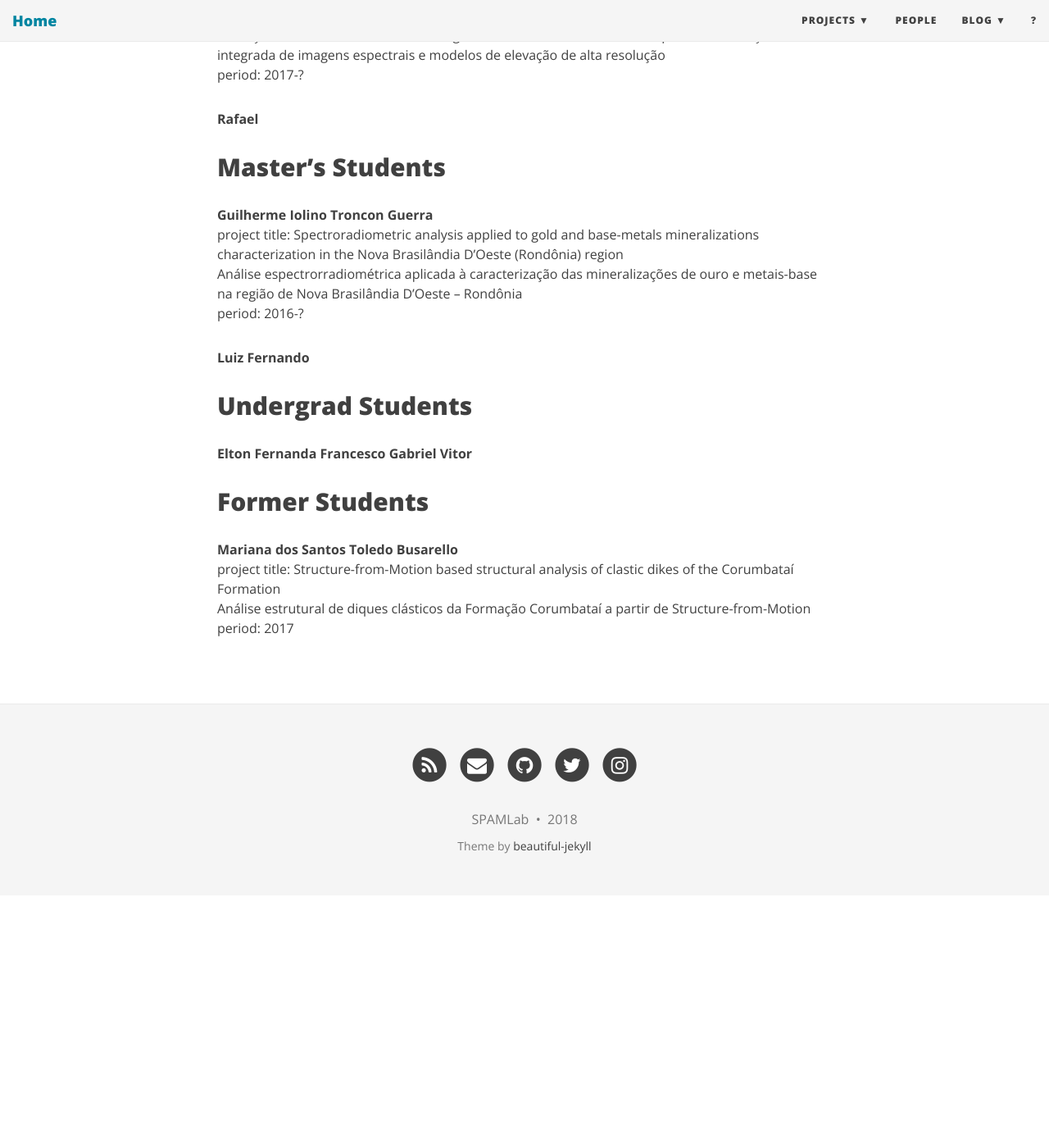
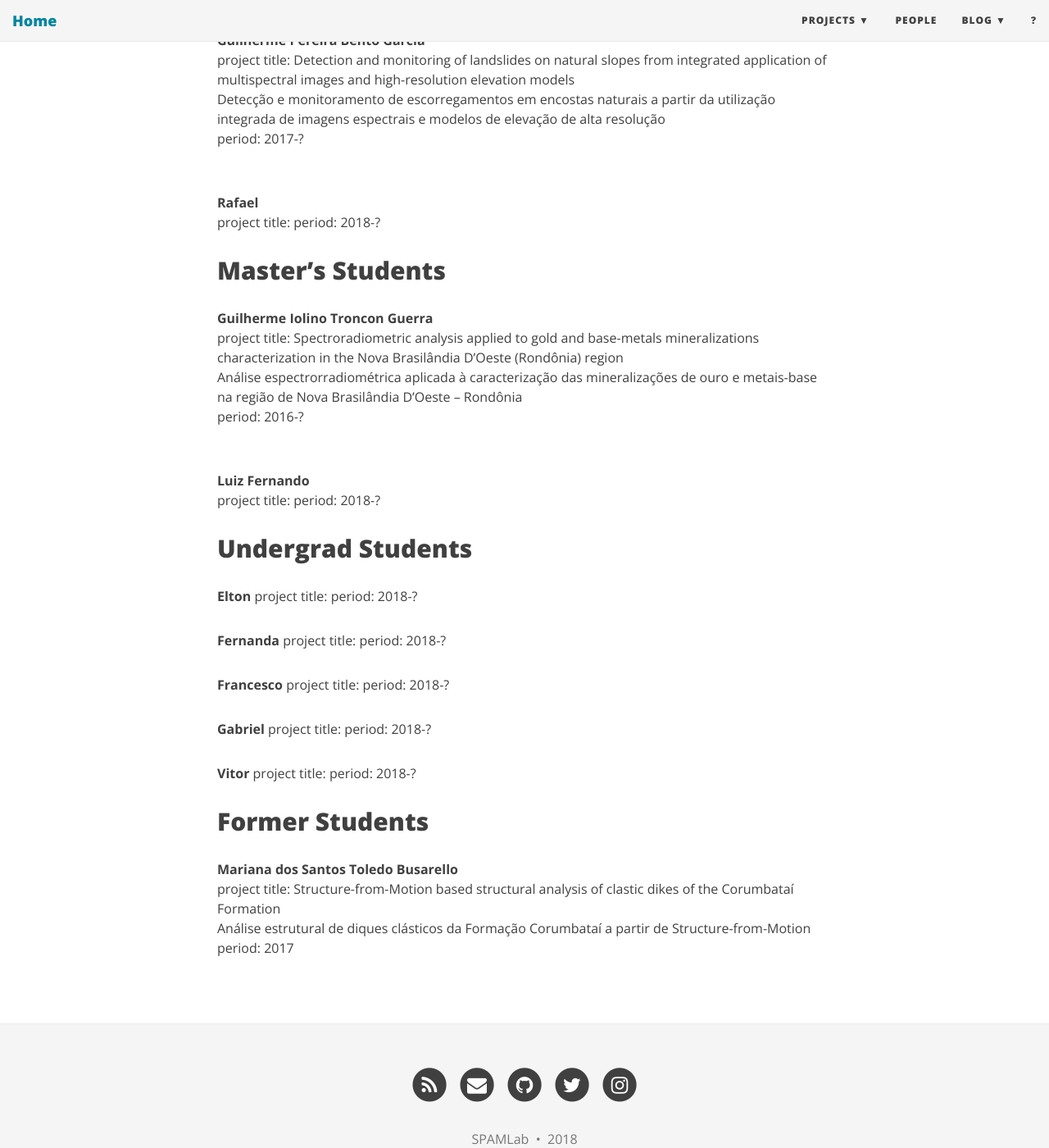
Before and after one commit to SPAMLab/SPAMLab.github.io, a Jekyll site: the page built from people.md, in a window 1280 px wide and 1400 px high, scrolled down 842 px. Shown: the whole window at 82% size. Built offline with Jekyll 4.4.1, drawn with Linux system fonts in a browser that asks for light colours; nearby versions of some CDN libraries; before the commit the page ends 1934 px from its top, so only the background shows below that.

Commit message:
Update people.md

```diff
--- a/people.md
+++ b/people.md
@@ -12,44 +12,67 @@ My ORCiD is [0000-0001-5073-5572](http://orcid.org/0000-0001-5073-5572)
 
 You can see my Lattes CV in [Portuguese](http://lattes.cnpq.br/5846052449613692) or in [English](http://buscatextual.cnpq.br/buscatextual/visualizacv.do?metodo=apresentar&id=K4769337Z5&idiomaExibicao=2). The Lattes Database is a Curriculum and institutions database of Science and Technology areas in Brazil.
 
+&nbsp;
 
 ## PhD Students
 **Camila Duelis Viana**
 project title: Application of multi-scale photogrammetry in structural data collection
 Aplicação de fotogrametria digital multi-escala para aquisição de dados estruturais
 period: 2017-?
-
-
-
+&nbsp;
 
 **Guilherme Pereira Bento Garcia**
 project title: Detection and monitoring of landslides on natural slopes from integrated application of multispectral images and high-resolution elevation models
 Detecção e monitoramento de escorregamentos em encostas naturais a partir da utilização integrada de imagens espectrais e modelos de elevação de alta resolução
 period: 2017-?
+&nbsp;
 
 **Rafael**
-
+project title:
+period: 2018-?
+&nbsp;
 
 ## Master's Students
 **Guilherme Iolino Troncon Guerra**
 project title: Spectroradiometric analysis applied to gold and base-metals mineralizations characterization in the Nova Brasilândia D’Oeste (Rondônia) region
 Análise espectrorradiométrica aplicada à caracterização das mineralizações de ouro e metais-base na região de Nova Brasilândia D’Oeste – Rondônia
 period: 2016-?
+&nbsp;
 
 **Luiz Fernando**
-
+project title:
+period: 2018-?
+&nbsp;
 
 ## Undergrad Students
 **Elton**
+project title:
+period: 2018-?
+&nbsp;
+
 **Fernanda**
+project title:
+period: 2018-?
+&nbsp;
+
 **Francesco**
+project title:
+period: 2018-?
+&nbsp;
+
 **Gabriel**
+project title:
+period: 2018-?
+&nbsp;
+
 **Vitor**
-
-
+project title:
+period: 2018-?
+&nbsp;
 
 ## Former Students
 **Mariana dos Santos Toledo Busarello**
 project title: Structure-from-Motion based structural analysis of clastic dikes of the Corumbataí Formation
 Análise estrutural de diques clásticos da Formação Corumbataí a partir de Structure-from-Motion
 period: 2017
+&nbsp;
```
